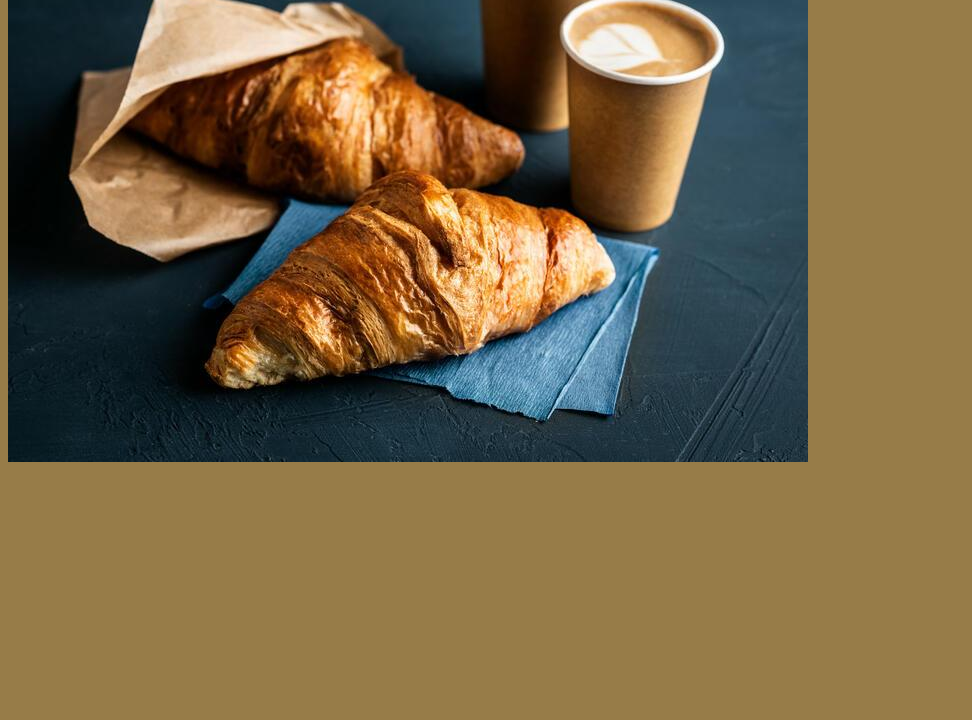
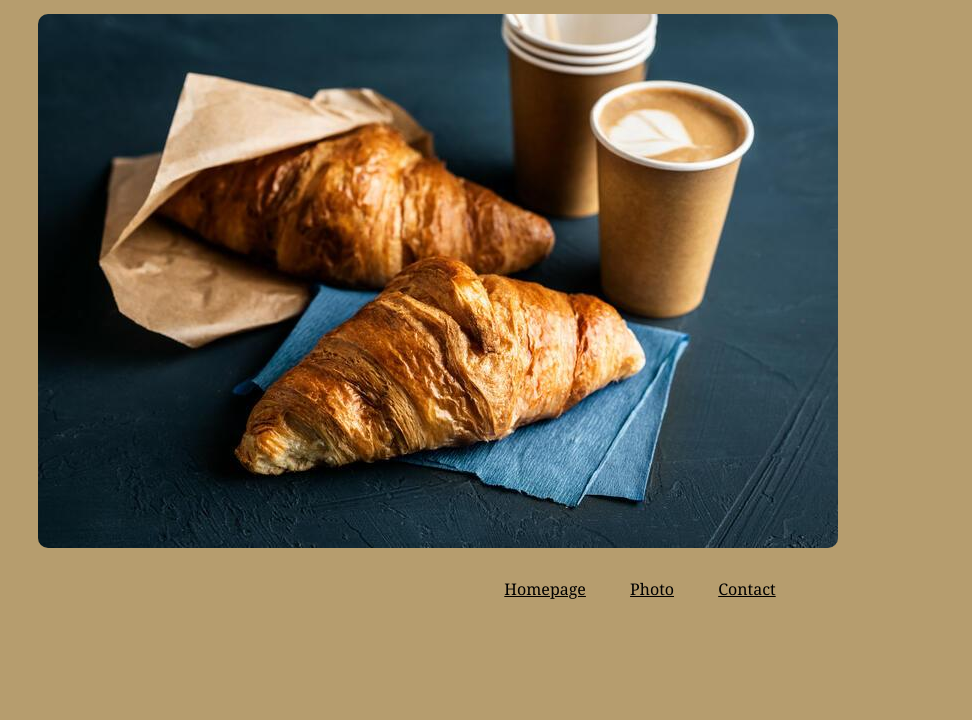
Before and after one commit to Barkika/croissant, a plain HTML site: page photo.html in a window 1280 px wide. Shown: the part 80-800 px from the top of the page, without its empty margins (0-972 px from the left). Drawn offline with Linux system fonts and the light colour scheme.

Commit message:
Edit of CSS and paragraphs

```diff
--- a/photo.html
+++ b/photo.html
@@ -4,9 +4,17 @@
     <meta charset="UTF-8" />
     <meta name="viewport" content="width=device-width, initial-scale=1.0" />
     <title>This is the best croissant ♥</title>
-    <link rel="stylesheet" href="src/style.css" />
+    <link rel="stylesheet" href="/src/style.css" />
   </head>
   <body>
-    <img src="photo.jpg" />
+    <h1>🥐 The best croissant in the world!</h1>
+    <p>
+    <img src="photo.jpg" class="croissant-photo" />
+    </p>
+        <footer>
+    <a href="index.html">Homepage</a>
+    <a href="photo.html">Photo</a>
+    <a href="contact.html">Contact</a>
+<footer>
   </body>
 </html>
--- a/src/style.css
+++ b/src/style.css
@@ -1,5 +1,5 @@
 body {
-  background-color: rgb(151, 124, 72);
+  background-color: rgb(182, 157, 110);
   font-family: Georgia, "Times New Roman", Times, serif;
   color: beige;
 }
@@ -20,5 +20,12 @@ footer {
 footer a {
   text-align: center;
   margin: 0 20px;
-  color: beige;
+  color: rgb(0, 0, 0);
 }
+
+.croissant-photo {
+  max-width: 100%;
+  display: block;
+  border-radius: 10px;
+  margin: 30px;
+}
```
Also changed, not shown: contact.html (+9 -1 lines), index.html (+2 -3 lines).
